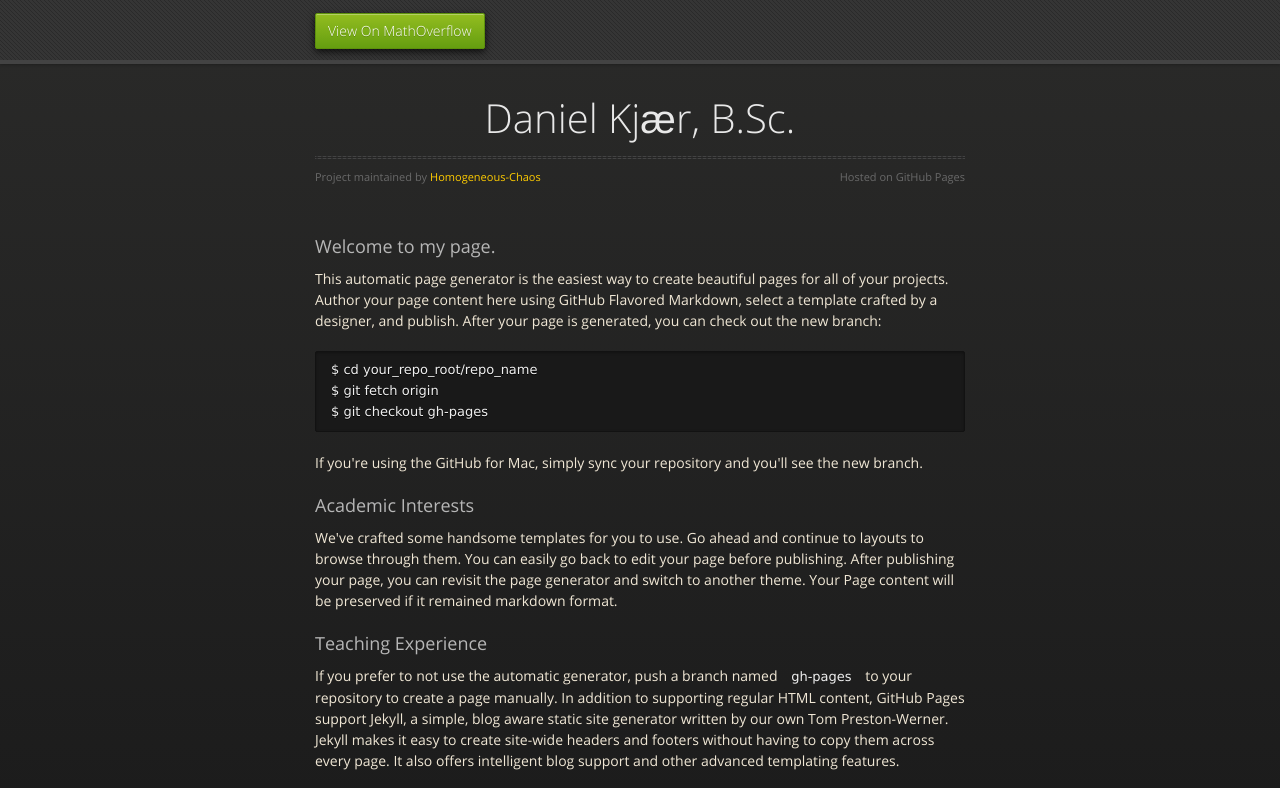
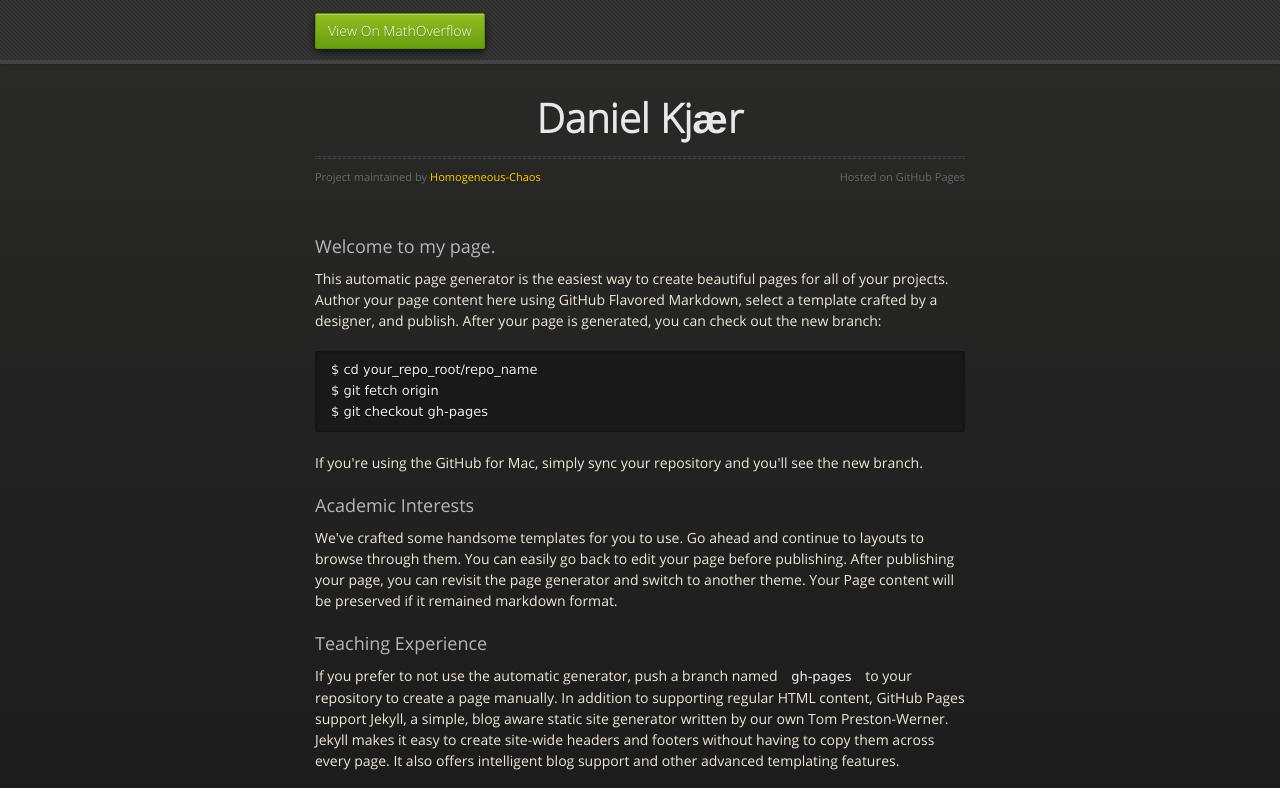
Before and after one commit to Homogeneous-Chaos/homogeneous-chaos.github.io, a plain HTML site: page index.html in a window 1280 px wide. Shown: the top 788 px of the page. Drawn offline with nearby package versions, Linux system fonts and the light colour scheme.

Commit message:
Update index.html

```diff
--- a/index.html
+++ b/index.html
@@ -28,7 +28,7 @@
 
       <section>
         <div id="title">
-          <h1><b></b>Daniel Kjær</b>, B.Sc.</h1>
+          <h1><b>Daniel Kjær</b></h1>
           <p></p>
           <hr>
           <span class="credits left">Project maintained by <a href="https://github.com/Homogeneous-Chaos">Homogeneous-Chaos</a></span>
```
